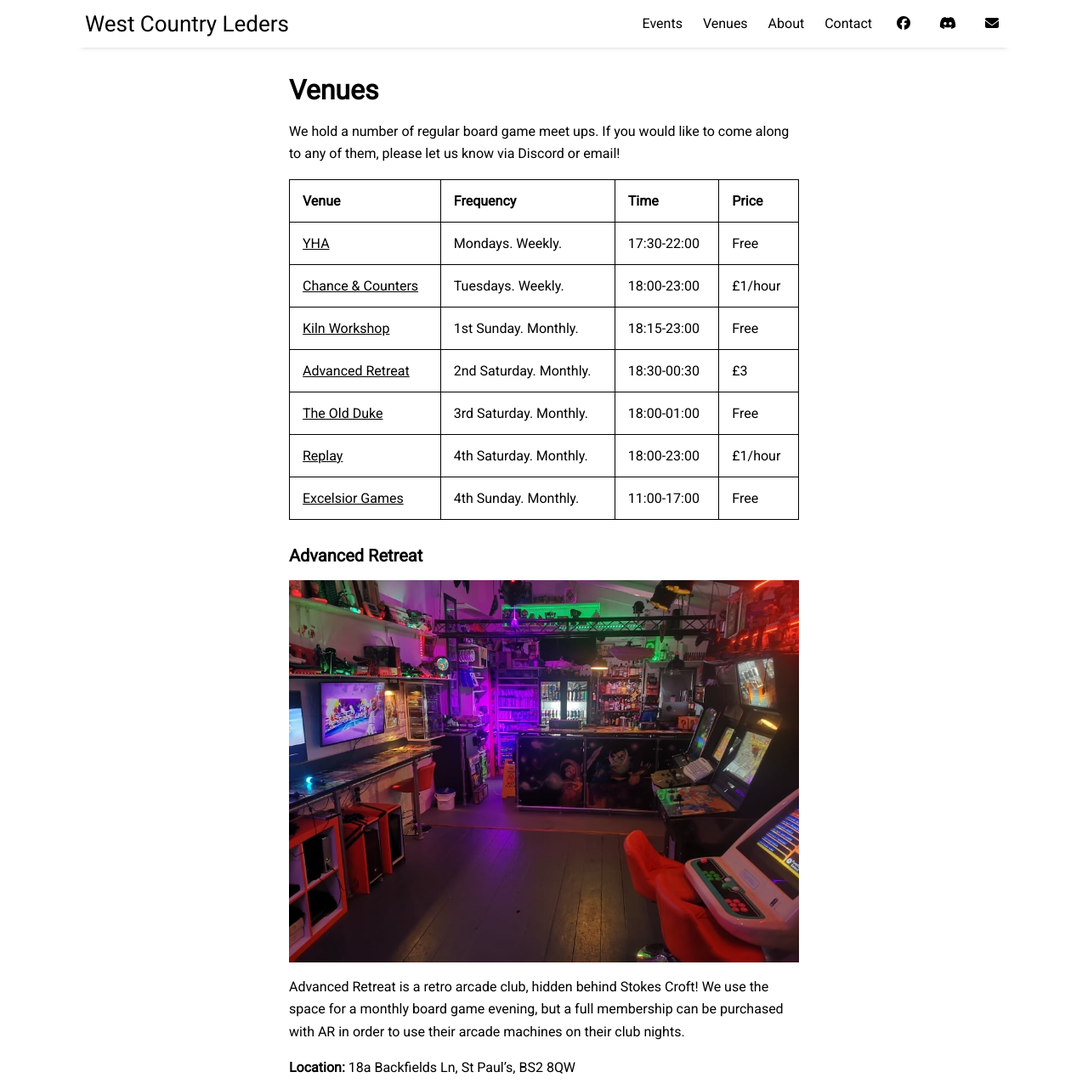
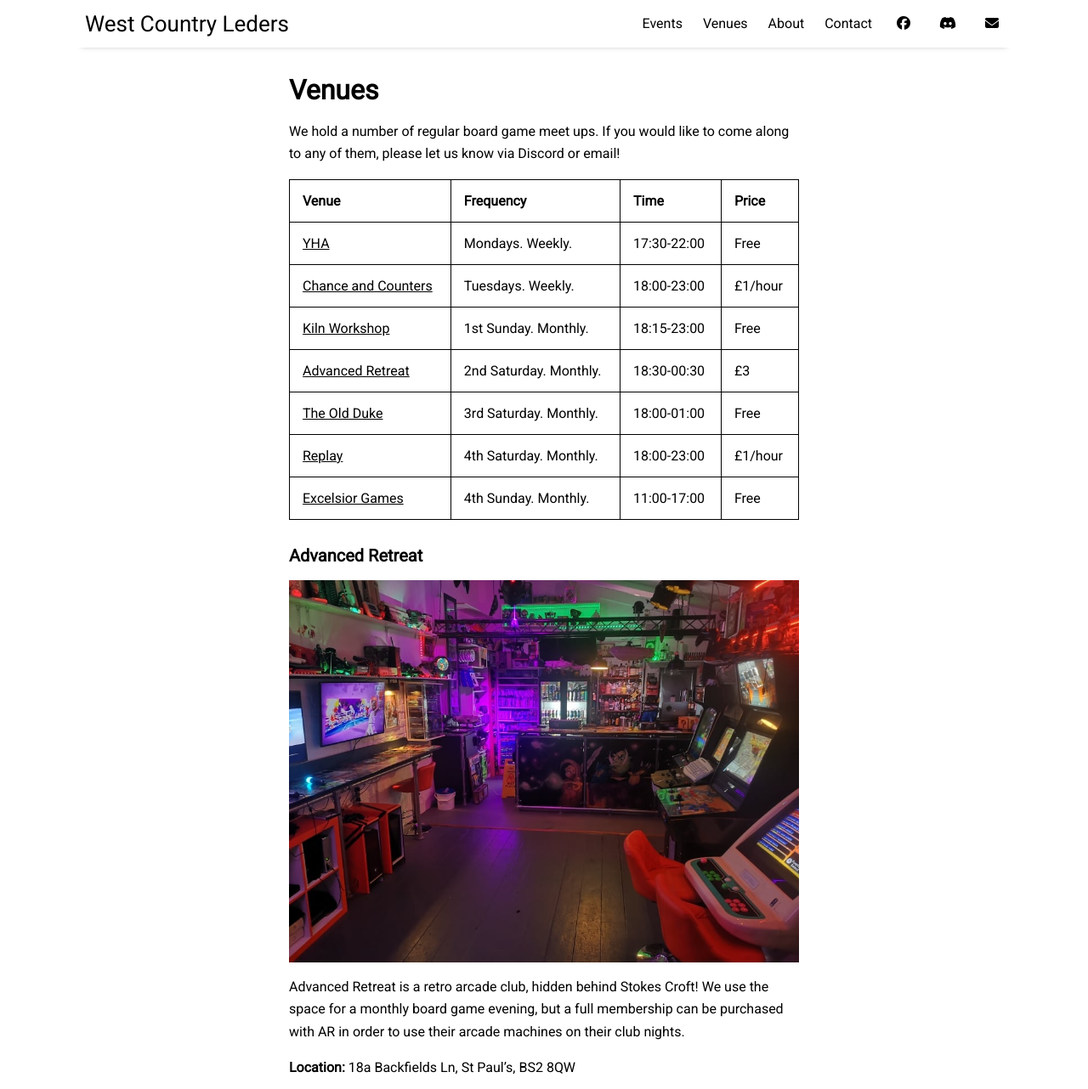
Before and after one commit to ChilledEther/west-country-leders-new, a Jekyll site: the page built from pages/venues.md, in a window 1280 px wide and 1400 px high, cut to the strip 0-1282 px from the top of the window. Shown: the whole strip at 85% size. Built offline with Jekyll 4.4.1, drawn with Linux system fonts in a browser that asks for light colours; some of the changed text lies outside the part shown.

Commit message:
Update venues.md

```diff
--- a/pages/venues.md
+++ b/pages/venues.md
@@ -10,7 +10,7 @@ We hold a number of regular board game meet ups. If you would like to come along
 Venue            |  Frequency              |  Time          |  Price
 ---------------  |---------------------    |----------------|--------
 [YHA](#yha)              |  Mondays. Weekly.        |  17:30-22:00   |  Free
-[Chance & Counters](#chance-&-counters) | Tuesdays. Weekly.       |  18:00-23:00   | £1/hour
+[Chance and Counters](#chance-and-counters) | Tuesdays. Weekly.       |  18:00-23:00   | £1/hour
 [Kiln Workshop](#kiln-workshop)    |  1st Sunday. Monthly.    |  18:15-23:00   | Free
 [Advanced Retreat](#advanced-retreat)  | 2nd Saturday. Monthly. |  18:30-00:30    |£3
 [The Old Duke](#the-old-duke)     |  3rd Saturday. Monthly. | 18:00-01:00     | Free
@@ -26,7 +26,7 @@ Advanced Retreat is a retro arcade club, hidden behind Stokes Croft! We use the
 **Location:** 18a Backfields Ln, St Paul's, BS2 8QW
   <iframe src="https://www.google.com/maps/embed?pb=!1m18!1m12!1m3!1d2485.7935628891273!2d-2.589706765091819!3d51.461946564189!2m3!1f0!2f0!3f0!3m2!1i1024!2i768!4f13.1!3m3!1m2!1s0x48718e73a2cb7943%3A0x97d9eaa777fcdc2a!2sAdvanced%20Retreat%20Members%20Club!5e0!3m2!1sen!2suk!4v1738507330699!5m2!1sen!2suk" width="100%" height="300" style="border:0;" allowfullscreen="" loading="lazy" referrerpolicy="no-referrer-when-downgrade"></iframe>
 
-### __Chance & Counters__
+### __Chance and Counters__
 
   image
 
```
